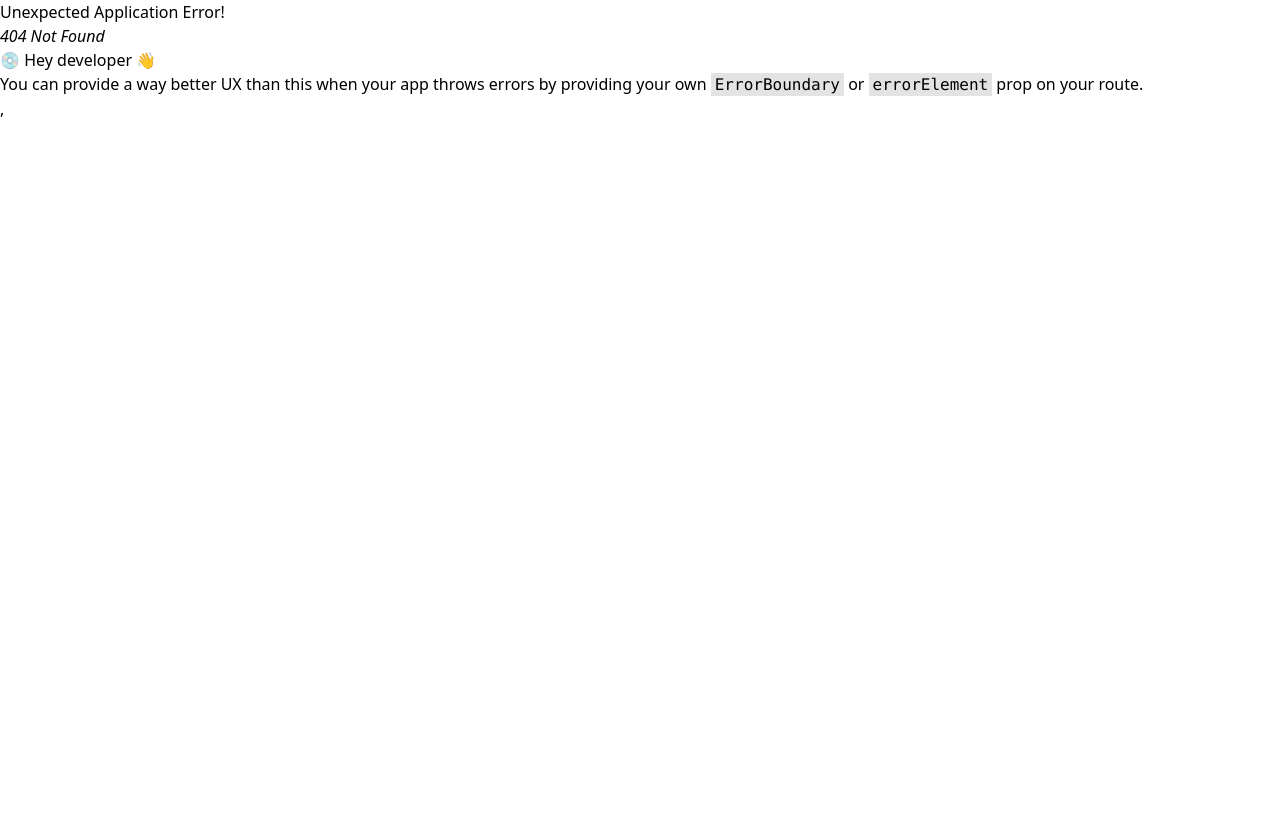
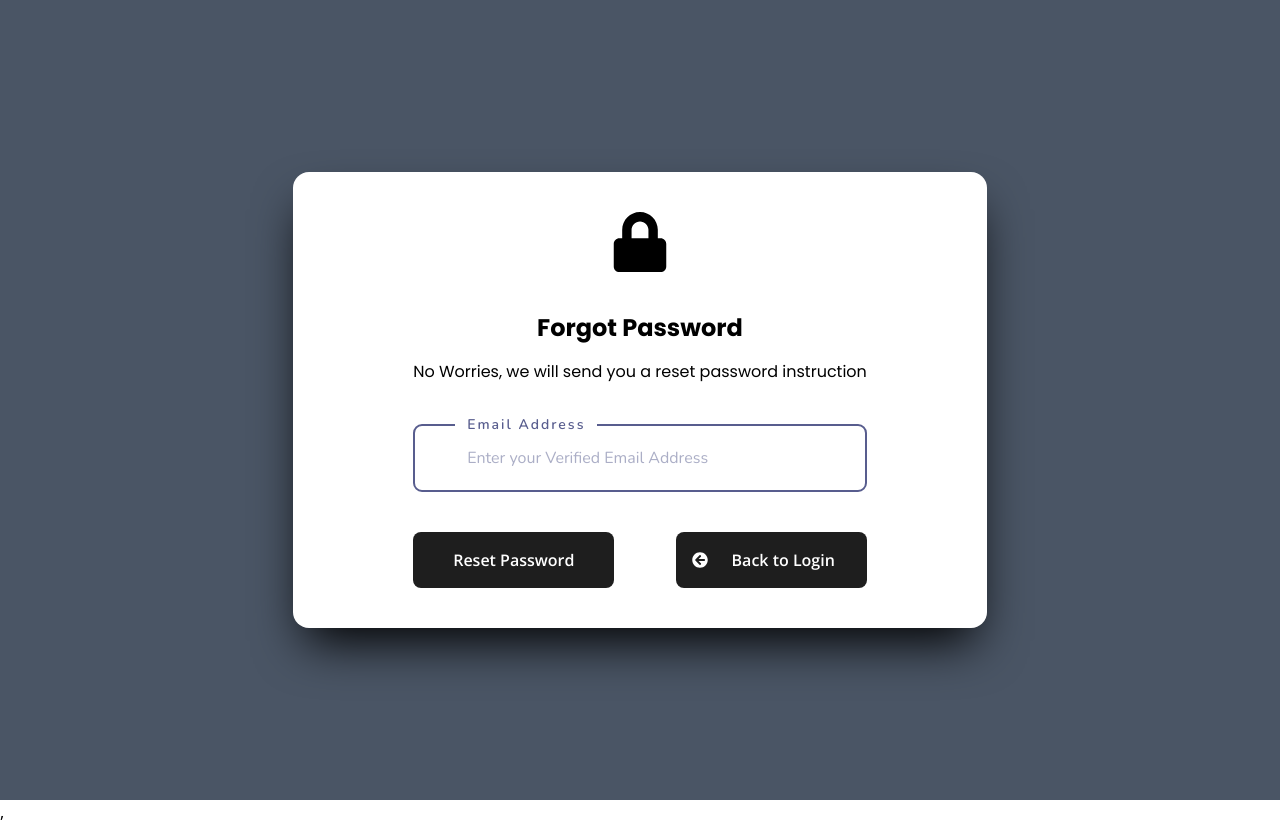
Before and after one commit to ashrafshahin/craftsman, a React (Vite) app: page /forgotpassword in a window 1280 px wide. Before the commit this address had no page. Before the commit the page ends 800 px from the top, so only its background shows below. Built offline with nearby package versions, Linux system fonts and the light colour scheme.

Commit message:
forgot-password page design and connct with login page

```diff
--- /dev/null
+++ b/src/components/pages/ForgotPassword.jsx
@@ -0,0 +1,92 @@
+import React, { useState } from 'react'
+import { DNA } from 'react-loader-spinner'
+
+import { FaLock } from "react-icons/fa";
+import { FaUnlock } from "react-icons/fa";
+import { FaArrowCircleLeft } from "react-icons/fa";
+
+import { Link } from 'react-router';
+
+
+
+const ForgotPassword = () => {
+
+  const [email, setEmail] = useState('')
+  const [emailError, setEmailError] = useState('')
+
+  const [show, setShow] = useState(false)
+
+  const handleEmail = (e) => {
+    console.log('email value check');
+    setEmail(e.target.value)
+    setEmailError('')
+
+  }
+  const handResetPassword = ()=> {
+    console.log('ok cool');
+    if (!email) {
+      setEmailError('Please enter a valid email!')
+
+    } else {
+      if (!/^\w+([\.-]?\w+)*@\w+([\.-]?\w+)*(\.\w{2,3})+$/.test(email)) {
+        setEmailError('Invalid Email Address')
+      }
+    }
+  }
+
+  return (
+    <div>
+      <div className='w-full h-screen bg-gray-600 flex justify-center items-center text-black font-primary  '>
+        <div className='bg-white py-10 px-30 rounded-2xl shadow-2xl shadow-black'>
+
+          <div>
+            <div onClick={()=>{setShow(!show)}} className='flex justify-center text-6xl '>
+              {
+                show ? <FaUnlock /> : <FaLock />
+              }
+
+            </div>
+            <h1 className='font-bold text-2xl text-center mt-10 mb-4'>Forgot Password</h1>
+            <p>No Worries, we will send you a reset password instruction</p>
+            <div className='relative w-full text-[#11175D] mt-10 '>
+              <p className='absolute top-[-10px] left-[42px] bg-white px-3 tracking-[2px] text-[#585D8E] font-semibold font-second text-[14px] '>Email Address</p>
+              <input onChange={handleEmail} value={email} type="email" placeholder='Enter your Verified Email Address '
+                className='w-full border-2 text-[#585D8E] font-second py-[20px] pl-[52px] pr-[66px] rounded-[9px] ' />
+              <p className='w-full bg-red-600 text-center rounded-full text-white px-3 mt-2 font-second font-semibold text-[15px]'>{emailError} </p>
+
+            </div>
+            <div className='flex justify-between items-center mt-10'>
+              <div className=''>
+                <button onClick={handResetPassword}
+                  className='w-full bg-primary rounded-lg text-white py-4 font-third font-semibold text-[16px] relative cursor-pointer'>
+                  <div className='flex justify-center'>
+                    <span className='px-10'>Reset Password</span>
+
+                  </div>
+
+                </button>
+              </div>
+              <div className=''>
+                <button className='w-full bg-primary rounded-lg text-white py-4 font-third font-semibold text-[16px] relative cursor-pointer'>
+                  <Link to="/login">
+                    <div className='flex justify-center items-center px-2'>
+                      <FaArrowCircleLeft className='ml-2' />
+                      <span className='px-6'>Back to Login</span>
+                    </div>
+                  </Link>
+                </button>
+              </div>
+            </div>
+
+          </div>
+
+        </div>
+
+
+      </div>
+
+    </div>
+  )
+}
+
+export default ForgotPassword
--- a/src/components/pages/Home.jsx
+++ b/src/components/pages/Home.jsx
@@ -1,9 +1,20 @@
 import React from 'react'
+import { Route, Routes, Link, useNavigate } from 'react-router-dom'
 
 const Home = () => {
   return (
       <div>
-          <h1 className='bg-gray-700 h-screen text-9xl text-center text-white'>Home</h1>
+      <h1 className='text-6xl text-center p-10 bg-gray-950 text-white'>Home Page</h1>
+      <div className=' bg-gray-600 h-screen'>
+        <div >
+          <ul className='flex justify-center items-center p-8 text-white text-[20px] bg-emerald-950 '>
+            <li className='mr-10'><Link to="/home">Home</Link></li>
+            <li className='mr-10'><Link to="/registration">Registration</Link></li>
+            <li className='mr-10'><Link to="/login">Log In</Link></li>
+            <button className='mr-10 bg-black px-6 py-2'><Link to="/forgotpassword">Forgot Password</Link></button>
+          </ul>
+        </div>
+      </div>
     </div>
   )
 }
--- a/src/components/pages/Login.jsx
+++ b/src/components/pages/Login.jsx
@@ -1,7 +1,7 @@
 import React, { useState } from 'react'
 import login from "../images/login.png"
 
-import { Route, Routes, Link } from 'react-router-dom';
+import { Route, Routes, Link, useNavigate } from 'react-router-dom';
 
 import { FcGoogle } from "react-icons/fc";
 
@@ -17,7 +17,8 @@ import { DNA } from 'react-loader-spinner';
 const Login = () => {
   // firebase channel
   const auth = getAuth()
-
+  //navigate page
+    const navigate = useNavigate()
 
   const [email, setEmail] = useState('')
   const [password, setPassword] = useState('')
@@ -64,15 +65,19 @@ const Login = () => {
         .then((userInfo) => {
           const user = userInfo.user
           const notify = toast.success('Sign In successfully done!')
+          setTimeout(() => {
+            navigate("/forgotpassword")
+          }, 3000)
+          setLoading(false)
+          setEmail('')
+          setPassword('')
         })
         .catch((error) => {
           const errorCode = error.code
           const errorMessage = error.message
           const toastError = toast.error('Your Email or Password is Incorrect !')
 
-          setLoading(false)
-          setEmail('')
-          setPassword('')
+
       })
     }
 
@@ -157,13 +162,17 @@ const Login = () => {
                   }
                 </div>
 
-
               </button>
             </div>
-            <div className='w-[368px] mt-8 '>
+            <div className='w-[368px] mt-6 cursor-pointer '>
+              <p className='w-full pl-[52px] text-[#ff0000] font-bold font-third text-[13px] ml-12'>
+                <Link to="/forgotpassword">Forgot Password </Link>
+              </p>
+            </div>
+            <div className='w-[368px] mt-5 '>
               <p className='w-full pl-[52px] text-[#03014C] font-third text-[13px] '>Don’t have an account ?
                 <Link to="/registration">
-                  <span className='text-[#EA6C00] font-bold'>Sign up</span>
+                  <span className='text-[#EA6C00] font-bold'> Sign up</span>
                 </Link>
               </p>
             </div>
@@ -171,7 +180,7 @@ const Login = () => {
 
         </div>
         <div className='md:w-1/2'>
-          <img className='w-100 md:w-full h-screen object-cover ml-10 md:ml-0' src={login} alt="" />
+          <img className='w-100 md:w-full h-screen object-cover ml-10 md:ml-0 mt-5 md:mt-0' src={login} alt="" />
         </div>
       </div>
     </div>
```
Also changed, not shown: src/App.jsx (+10 -2 lines), src/components/documentation.txt.
